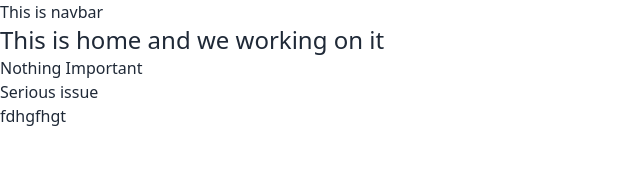
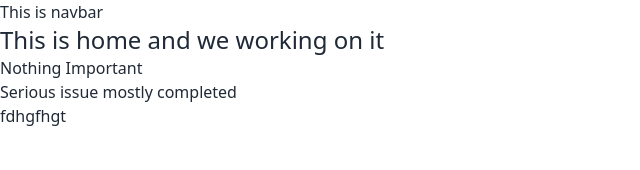
Before and after one commit to kamrul-7/GoodTolls.Ai, a React (Vite) app: page / in a window 1280 px wide. Shown: the top 170 px of the page, without its empty margins (0-640 px from the left). Built offline with nearby package versions, Linux system fonts and the light colour scheme.

Commit message:
chdsfh78

```diff
--- a/src/Pages/Home/Home.jsx
+++ b/src/Pages/Home/Home.jsx
@@ -5,7 +5,7 @@ const Home = () => {
         <div>
             <h1 className='text-2xl'>This is home and we working on it</h1>
             <h2>Nothing Important</h2>
-            <h2>Serious issue</h2>
+            <h2>Serious issue mostly completed</h2>
             <h5>fdhgfhgt</h5>
         </div>
     );
```
